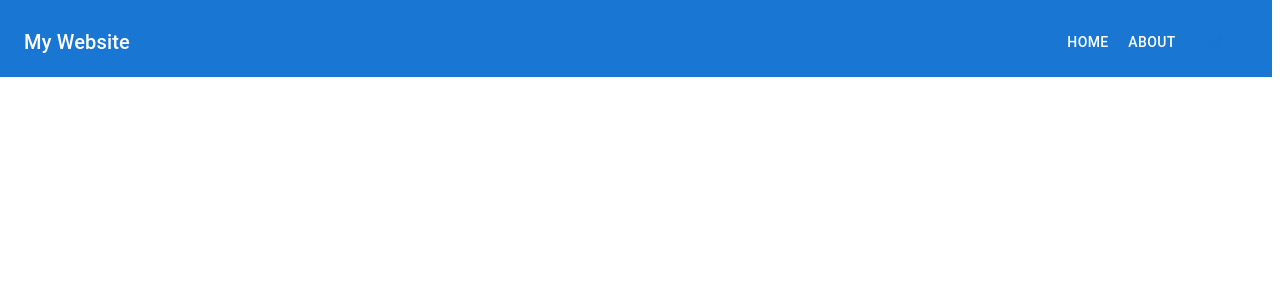
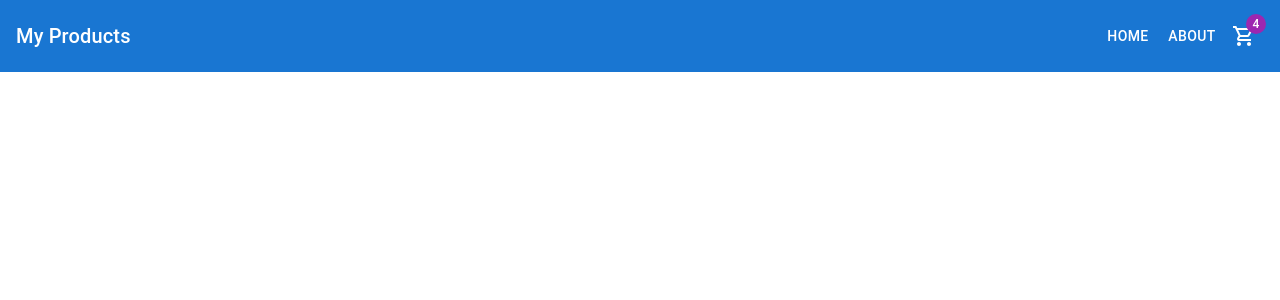
Before and after one commit to pouya15/my-app, a Next.js app: page / in a window 1280 px wide. Shown: the top 300 px of the page. Built offline with nearby package versions, Linux system fonts and the light colour scheme.

Commit message:
Header Style

```diff
--- a/app/Layout/Header.jsx
+++ b/app/Layout/Header.jsx
@@ -1,5 +1,6 @@
-import { Grid, Typography, Button } from "@mui/material";
+import { Grid, Typography, Button, Badge } from "@mui/material";
 import ShoppingCartOutlinedIcon from "@mui/icons-material/ShoppingCartOutlined";
+import IconButton from "@mui/material/IconButton";
 
 const Header = () => (
   <Grid
@@ -9,12 +10,19 @@ const Header = () => (
     sx={{ padding: 2, backgroundColor: "primary.main", color: "white" }}
   >
     <Grid item xs={6}>
-      <Typography variant="h6">My Website</Typography>
+      <Typography variant="h6">My Products</Typography>
     </Grid>
     <Grid item xs={6} container justifyContent="flex-end">
-      <Button color="inherit">Home</Button>
-      <Button color="inherit">About</Button>
-      <Button startIcon={<ShoppingCartOutlinedIcon sx={{ mx: 2 }} />}> </Button>
+      <Grid sx={{ display: { xs: "none", sm: "flex" } }}>
+        <Button color="inherit">Home</Button>
+        <Button color="inherit">About</Button>
+      </Grid>
+
+      <IconButton color="inherit">
+        <Badge badgeContent={4} color="secondary">
+          <ShoppingCartOutlinedIcon />
+        </Badge>
+      </IconButton>
     </Grid>
   </Grid>
 );
--- /dev/null
+++ b/app/globals.css
@@ -0,0 +1,4 @@
+body{
+    margin: 0;
+    box-sizing: border-box;
+}
--- a/app/layout.js
+++ b/app/layout.js
@@ -5,6 +5,7 @@ export default function RootLayout({ children }) {
   return (
     <html lang="en">
       <body>
+
         {children}
       </body>
     </html>
--- a/app/page.jsx
+++ b/app/page.jsx
@@ -1,4 +1,6 @@
 import Header from "./Layout/Header";
+import './globals.css'; // Adjust the path as needed
+
 
 export default function Home() {
   return (
```
